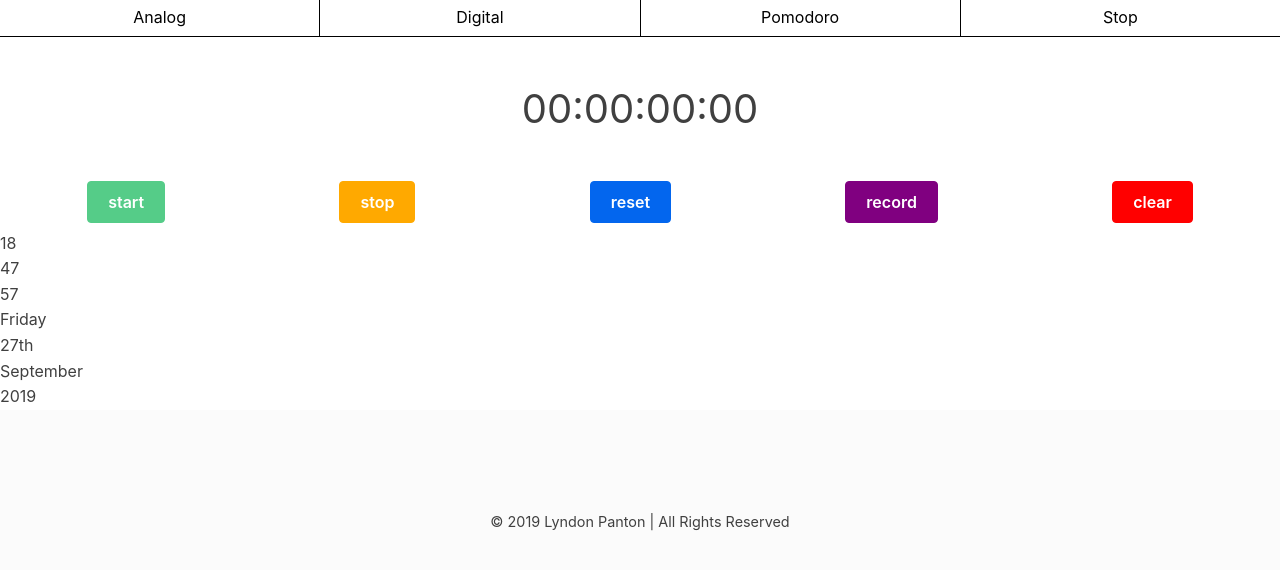
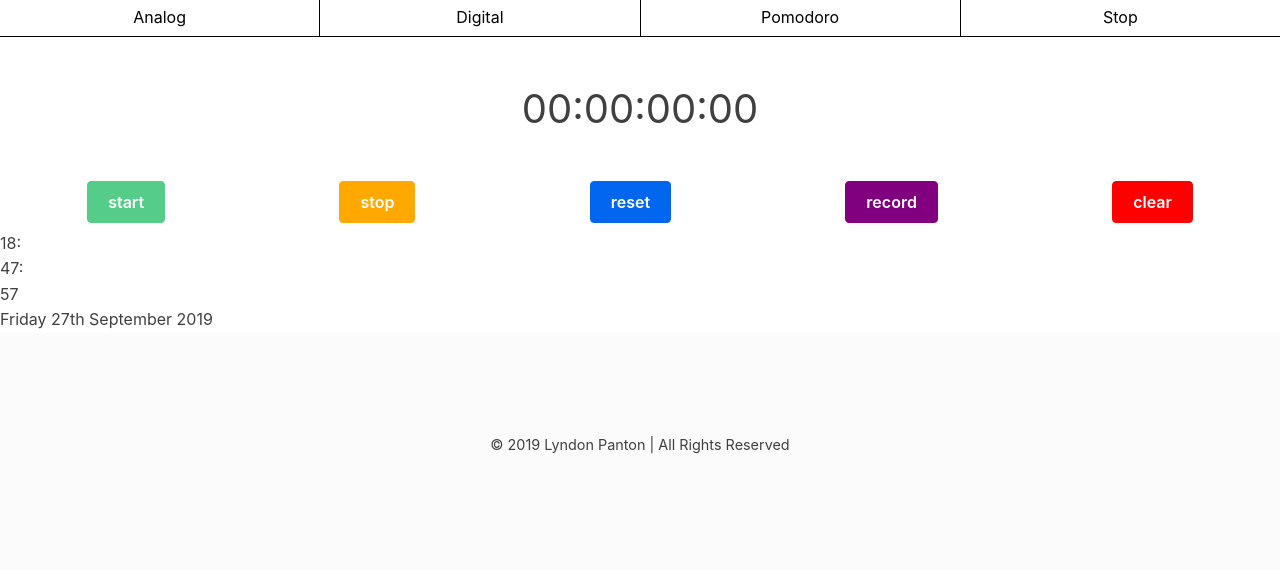
Before and after one commit to lyndonpanton/react-time, a React (Create React App) app: page / in a window 1280 px wide. Shown: the top 570 px of the page. Built offline with nearby package versions, Linux system fonts and the light colour scheme.

Commit message:
wrapped date elements, change time element positions

```diff
--- a/src/Digital.js
+++ b/src/Digital.js
@@ -200,28 +200,22 @@ class Digital extends React.Component {
 				<div className="time">
 					<div className="hours">
 						<span className="hour">{this.state.hourTen}</span>
-						<span className="hour">{this.state.hourOne}</span>
+						<span className="hour">{this.state.hourOne}:</span>
 					</div>
 					<div className="minutes">
 						<span className="minute">{this.state.minuteTen}</span>
-						<span className="minute">{this.state.minuteOne}</span>
+						<span className="minute">{this.state.minuteOne}:</span>
 					</div>
 					<div className="seconds">
 						<span className="second">{this.state.secondTen}</span>
 						<span className="second">{this.state.secondOne}</span>
 					</div>
-					<div className="days">
-						<span className="day">{this.state.day}</span>
-					</div>
-					<div className="days">
-						<span className="day">{this.state.date}</span>
-					</div>
-					<div className="days">
-						<span className="day">{this.state.month}</span>
-					</div>
-					<div className="days">
-						<span className="day">{this.state.year}</span>
-					</div>
+				</div>
+				<div className="today">
+					<span className="day">{this.state.day} </span>
+					<span className="date">{this.state.date} </span>
+					<span className="month">{this.state.month} </span>
+					<span className="year">{this.state.year} </span>
 				</div>
 			</div>
 		);
```
